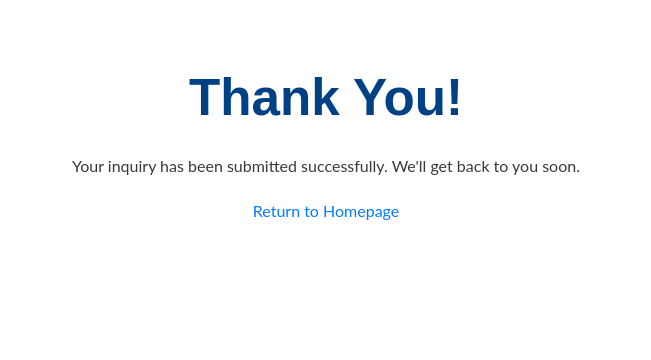
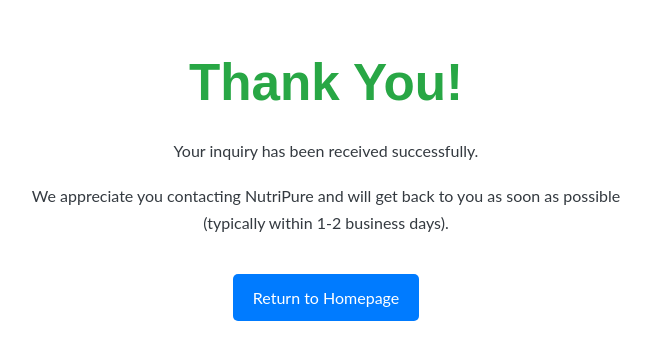
Before and after one commit to akameredon/NutriPure, a plain HTML site: page thank-you.html in a window 1280 px wide. Shown: the whole page, without its empty margins (314-965 px from the left). Drawn offline with Linux system fonts and the light colour scheme.

Commit message:
add thank you file

```diff
--- a/thank-you.html
+++ b/thank-you.html
@@ -1,15 +1,31 @@
 <!DOCTYPE html>
-<html>
+<html lang="en">
 <head>
-    <title>Thank You!</title>
-    <link rel="stylesheet" href="style.css"> <!-- Link to your CSS -->
-    <style> body { padding: 40px; text-align: center; } </style>
+    <meta charset="UTF-8">
+    <meta name="viewport" content="width=device-width, initial-scale=1.0">
+    <title>Inquiry Received!</title>
+    <link rel="stylesheet" href="style.css"> <!-- Link to your main stylesheet -->
+    <style>
+        /* Basic styles for the thank you page */
+        body { text-align: center; padding: 50px 20px; }
+        .thank-you-container { max-width: 600px; margin: 0 auto; }
+        h1 { color: #28a745; } /* Green color for success */
+        .home-link { display: inline-block; margin-top: 20px; padding: 10px 20px; background-color: #007bff; color: white; text-decoration: none; border-radius: 5px; }
+        .home-link:hover { background-color: #0056b3; }
+    </style>
 </head>
 <body>
-    <div class="container">
+    <div class="thank-you-container">
         <h1>Thank You!</h1>
-        <p>Your inquiry has been submitted successfully. We'll get back to you soon.</p>
-        <p><a href="/">Return to Homepage</a></p> <!-- Link back to index.html -->
+        <p>Your inquiry has been received successfully.</p>
+        <p>We appreciate you contacting NutriPure and will get back to you as soon as possible (typically within 1-2 business days).</p>
+        <a href="/" class="home-link">Return to Homepage</a>
     </div>
+     <script>
+        // Optional: Redirect back home after a few seconds
+        // setTimeout(function() {
+        //     window.location.href = '/';
+        // }, 5000); // Redirect after 5 seconds
+    </script>
 </body>
 </html>
```
